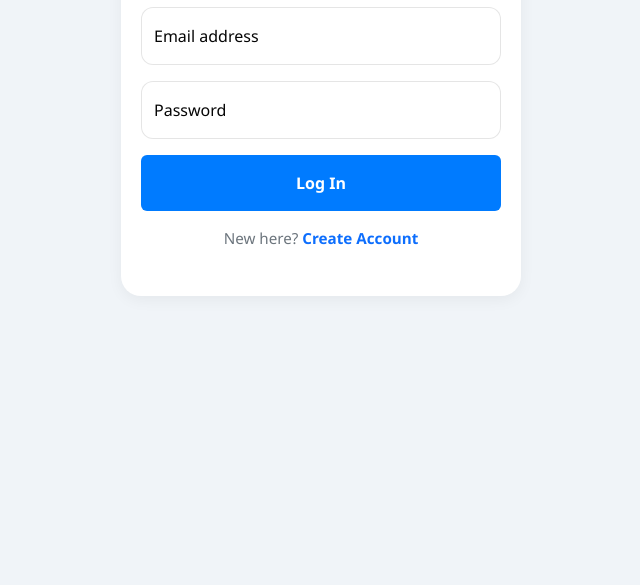
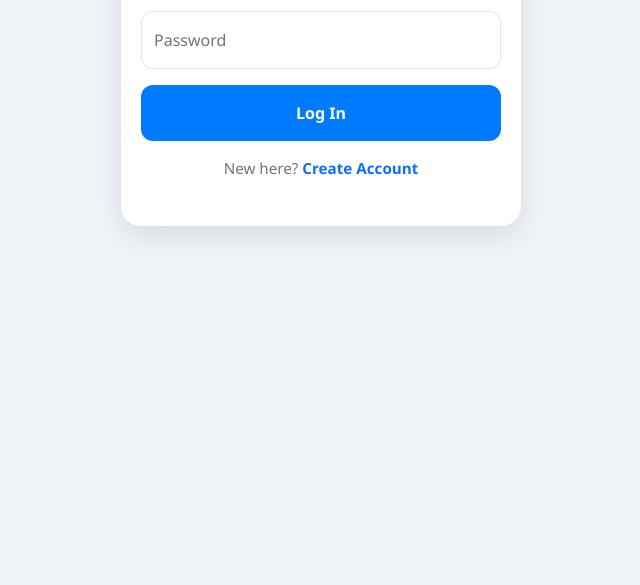
Before and after one commit to masdk9/masd, a plain HTML site: page index.html in a window 1280 px wide. Shown: the part 365-950 px from the top of the page, without its empty margins (319-959 px from the left). After the commit the page ends 800 px from the top, so only its background shows below. Drawn offline with nearby package versions, Linux system fonts and the light colour scheme; no server answers.

Commit message:
Update auth.css

```diff
--- a/css/auth.css
+++ b/css/auth.css
@@ -1,57 +1,84 @@
-/* === AUTHENTICATION PAGE STYLES ==== */
+/* === AUTHENTICATION PAGE STYLES (FIXED NO SCROLL) ==== */
 
-/* 1. Main Container (Full Screen) */
+/* 1. Main Container (FIXED POSITION) */
 #auth-container {
-    min-height: 100vh;
+    position: fixed;        /* Screen par chipka rahega */
+    top: 0;
+    left: 0;
     width: 100%;
-    display: flex;
+    height: 100%;           /* Poori height */
+
+    display: flex;          /* Center karne ke liye */
     align-items: center;
     justify-content: center;
-    background-color: var(--bg-color); /* main.css se variable lega */
-    padding: 20px;
+
+    background-color: var(--bg-color);
+    z-index: 2000;          /* Header/Footer ke upar dikhe */
+    overflow: hidden;       /* Scroll bilkul band */
+    padding: 20px;          /* Side se thoda gap */
+    box-sizing: border-box; /* Padding height na badhaye */
 }
 
 /* 2. Login/Signup Box Styling */
 .auth-view {
     width: 100%;
-    max-width: 400px; /* PC par jyada failne se rokega */
+    max-width: 400px;
     background: var(--card-bg);
     border-radius: 20px;
     padding: 30px 20px;
-    box-shadow: 0 4px 15px rgba(0,0,0,0.05); /* Halka shadow */
-    animation: fadeIn 0.4s ease-in-out; }
+    box-shadow: 0 10px 30px rgba(0,0,0,0.1); /* Shadow thodi better ki hai */
+    animation: zoomIn 0.3s ease-out;
+}
 
 /* 3. Typography */
 .auth-view h1,
 .auth-view h2 {
-    letter-spacing: -0.5px; }
+    letter-spacing: -0.5px;
+    color: var(--text-color);
+}
 
 .auth-view p {
-    font-size: 0.95rem; }
+    font-size: 0.95rem;
+    color: var(--secondary-text);
+}
 
-/* 4. Form Inputs Tweaks (Bootstrap Overrides) */
+/* 4. Form Inputs Tweaks */
 .form-floating > .form-control {
     border-radius: 12px;
     border: 1px solid var(--border-color);
-    background-color: var(--input-bg); }
+    background-color: var(--input-bg);
+    color: var(--text-color);
+}
 
 .form-floating > .form-control:focus {
     border-color: var(--primary-color);
-    box-shadow: 0 0 0 4px rgba(0, 123, 255, 0.1); }
+    box-shadow: 0 0 0 4px rgba(0, 123, 255, 0.15);
+}
+
+/* Label color fix for dark mode */
+.form-floating > label {
+    color: var(--secondary-text);
+}
 
 /* 5. Buttons */
 .btn-primary {
     background-color: var(--primary-color);
     border: none;
-    transition: transform 0.2s;}
+    transition: transform 0.2s;
+    border-radius: 12px; /* Thoda round button */
+}
 
-.btn-primary:active { transform: scale(0.98); /* Click karne par halka dabega */ }
+.btn-primary:active {
+    transform: scale(0.96);
+}
 
-/* 6. Animations */
-@keyframes fadeIn {
-    from { opacity: 0; transform: translateY(10px); }
-    to { opacity: 1; transform: translateY(0); } }
+/* 6. Animations (Zoom In Effect) */
+@keyframes zoomIn {
+    from { opacity: 0; transform: scale(0.9); }
+    to { opacity: 1; transform: scale(1); }
+}
 
-/* 7. Dark Mode Support specifically for Auth */
+/* 7. Dark Mode Specifics */
 [data-theme="dark"] #auth-container {
-    background-color: #000; /* Dark mode me background black */ }
+    background-color: #000000; /* Pitch black background for login */
+}
```
